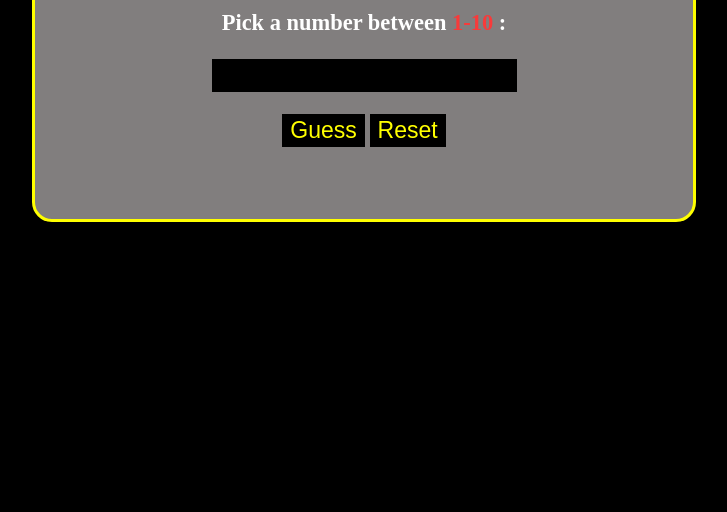
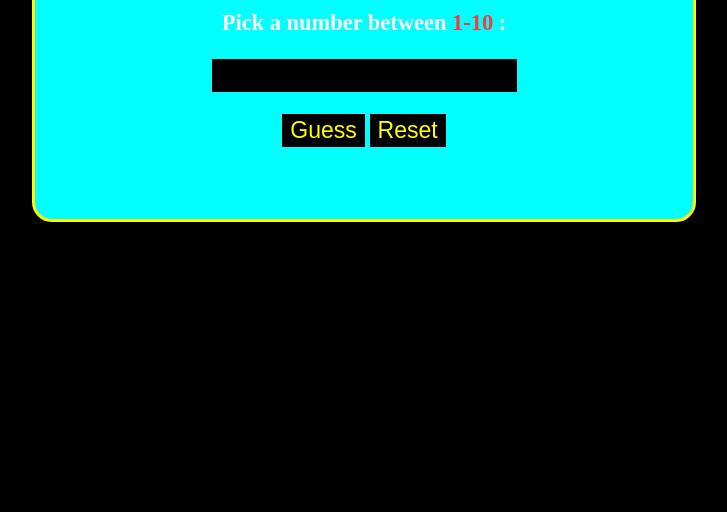
Before and after one commit to TisTis0004/Number-Guessing-Game, a plain HTML site: page index.html in a window 1280 px wide. Shown: the part 288-800 px from the top of the page, without its empty margins (276-1003 px from the left). Drawn offline with Linux system fonts and the light colour scheme.

Commit message:
Update style.css

```diff
--- a/style.css
+++ b/style.css
@@ -4,7 +4,7 @@ body {
 .box {
     text-align: center;
     font-size: larger;
-    background-color: #817e7e;
+    background-color: cyan;
     margin: 0px 300px;
     padding-top: 50px;
     padding-bottom: 50px;
```
